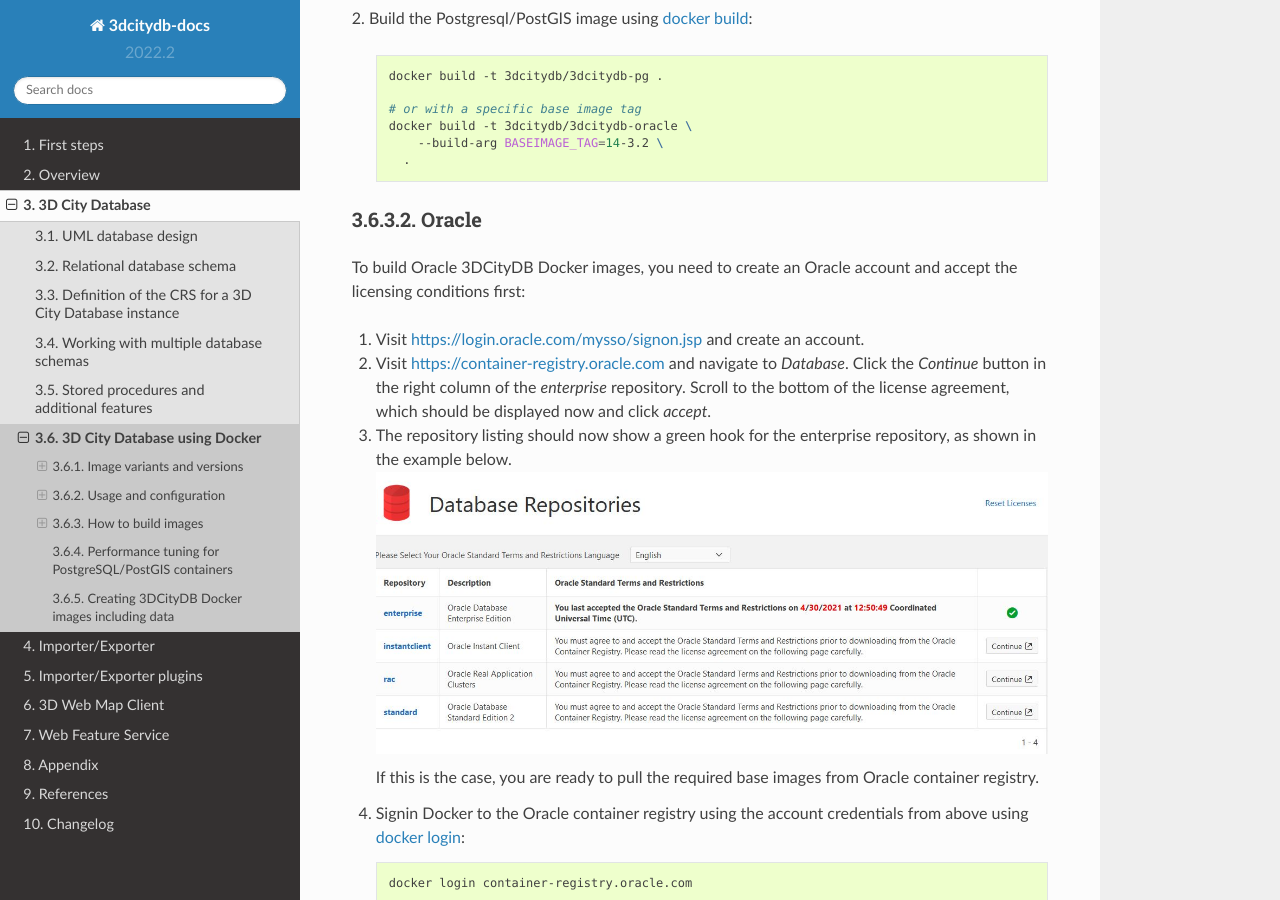
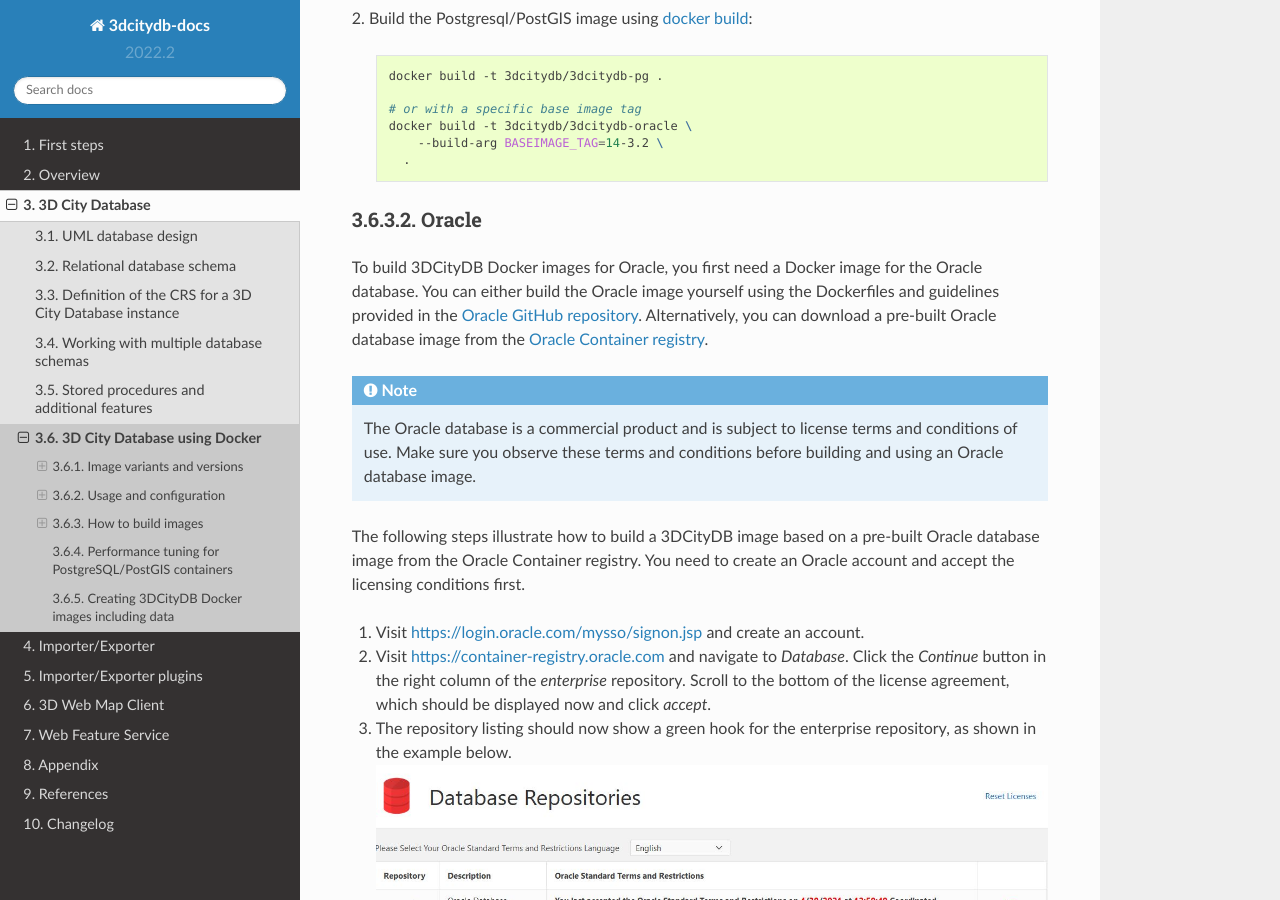
Before and after one commit to 3dcitydb/3dcitydb-docs, a Sphinx documentation site: the page built from source/3dcitydb/docker.rst, in a window 1280 px wide and 900 px high, scrolled down 4906 px. Built offline with Sphinx 7.4.7 and the Read the Docs theme 2.0.0, drawn with Linux system fonts in a browser that asks for light colours; some of the changed text lies outside the part shown.

Commit message:
Add reference to the Oracle Docker images repository on GitHub

```diff
--- a/source/3dcitydb/docker.rst
+++ b/source/3dcitydb/docker.rst
@@ -206,7 +206,7 @@
 Oracle images
 ===============================================================================
 
-Due to Oracle licensing conditions we cannot offer Oracle images
+Due to Oracle licensing conditions we cannot offer 3DCityDB images based on Oracle
 in a public repository like DockerHub at the
 moment. However, you can easily build the images yourself. A detailed description
 of how to do that is available in :numref:`citydb_docker_oracle_build`.
@@ -362,8 +362,20 @@
 Oracle
 ===============================================================================
 
-To build Oracle 3DCityDB Docker images, you need to create an Oracle account
-and accept the licensing conditions first:
+To build 3DCityDB Docker images for Oracle, you first need a Docker image for
+the Oracle database. You can either build the Oracle image yourself using the
+Dockerfiles and guidelines provided in the `Oracle GitHub repository <https://github.com/oracle/docker-images>`_.
+Alternatively, you can download a pre-built Oracle database image from the
+`Oracle Container registry <https://container-registry.oracle.com>`_.
+
+.. note::
+  The Oracle database is a commercial product and is subject to license terms
+  and conditions of use. Make sure you observe these terms and conditions before
+  building and using an Oracle database image.
+
+The following steps illustrate how to build a 3DCityDB image based on a pre-built
+Oracle database image from the Oracle Container registry. You need to create
+an Oracle account and accept the licensing conditions first.
 
 1. Visit https://login.oracle.com/mysso/signon.jsp and create an account.
 
```
